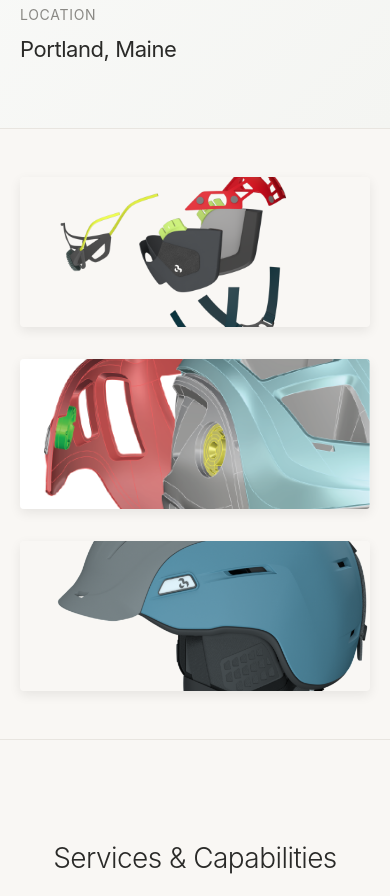
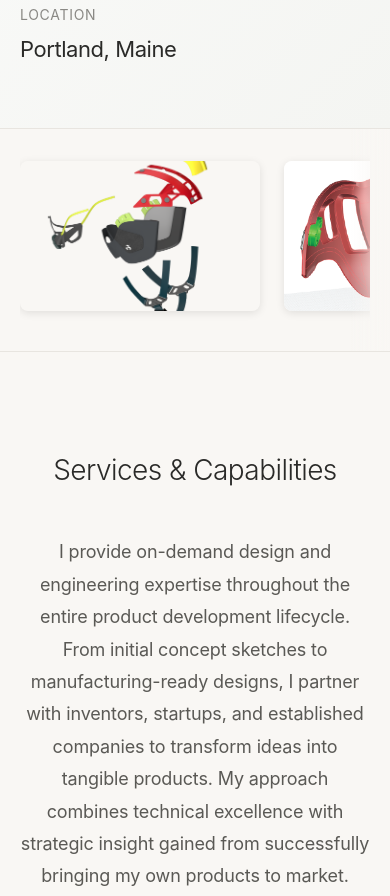
Before and after one commit to homestakes/cad_landing, a plain HTML site: page index.html in a window 390 px wide. Shown: the part 834-1730 px from the top of the page. Drawn offline with Linux system fonts and the light colour scheme.

Commit message:
Add files via upload

```diff
--- a/script.js
+++ b/script.js
@@ -150,21 +150,7 @@ document.addEventListener('DOMContentLoaded', function() {
         titleObserver.observe(title);
     });
 
-    // Parallax for sections with background
-    const parallaxSections = document.querySelectorAll('.hero, .advantage, .process, .contact');
-
-    window.addEventListener('scroll', () => {
-        const scrolled = window.pageYOffset;
-
-        parallaxSections.forEach(section => {
-            const rate = scrolled * -0.1;
-            const yPos = -(scrolled - section.offsetTop) * 0.1;
-
-            if (section.classList.contains('hero')) {
-                section.style.backgroundPositionY = `${yPos}px`;
-            }
-        });
-    });
+    // Removed parallax effects - keeping things simple
 });
 
 // Add hover effect to cards - removed as it's handled by CSS
@@ -191,15 +177,7 @@ document.querySelectorAll('img').forEach(img => {
     }
 });
 
-// Parallax effect for hero section (subtle)
-window.addEventListener('scroll', function() {
-    const scrolled = window.pageYOffset;
-    const hero = document.querySelector('.hero-content');
-    if (hero && scrolled < window.innerHeight) {
-        hero.style.transform = `translateY(${scrolled * 0.15}px)`;
-        hero.style.opacity = 1 - (scrolled / 1000);
-    }
-});
+// Removed parallax effect - was causing content to be hidden when scrolling
 
 // Add active state to navigation based on scroll position
 window.addEventListener('scroll', function() {
--- a/styles.css
+++ b/styles.css
@@ -604,6 +604,8 @@ a:hover {
     background: var(--bg-light);
     border-top: 1px solid var(--border-color);
     border-bottom: 1px solid var(--border-color);
+    position: relative;
+    overflow: hidden;
 }
 
 .showcase-grid {
@@ -648,12 +650,65 @@ a:hover {
     transform: scale(1.02);
 }
 
+/* Tablet view */
 @media (max-width: 768px) {
+    .showcase-strip {
+        padding: 2rem 0;
+    }
+
     .showcase-grid {
-        grid-template-columns: 1fr;
+        display: flex;
+        gap: 1.5rem;
+        overflow-x: auto;
+        scroll-snap-type: x mandatory;
+        -webkit-overflow-scrolling: touch;
+        padding: 0.5rem 0 1rem;
+        scrollbar-width: none; /* Firefox */
+        -ms-overflow-style: none; /* IE and Edge */
+    }
+
+    /* Hide scrollbar for Chrome, Safari and Opera */
+    .showcase-grid::-webkit-scrollbar {
+        display: none;
+    }
+
+    /* Add subtle scroll indicator */
+    .showcase-grid::after {
+        content: '';
+        position: absolute;
+        right: 0;
+        top: 0;
+        bottom: 0;
+        width: 40px;
+        background: linear-gradient(to right, transparent, var(--bg-light));
+        pointer-events: none;
     }
 
     .showcase-item {
+        flex: 0 0 280px;
+        height: 180px;
+        scroll-snap-align: start;
+        border-radius: 8px;
+        box-shadow: 0 2px 8px rgba(0,0,0,0.1);
+    }
+
+    .showcase-item:first-child {
+        margin-left: 20px;
+    }
+
+    .showcase-item:last-child {
+        margin-right: 20px;
+    }
+}
+
+/* Small mobile view */
+@media (max-width: 480px) {
+    .showcase-strip {
+        padding: 1.5rem 0;
+    }
+
+    .showcase-item {
+        flex: 0 0 240px;
         height: 150px;
     }
 }
```
